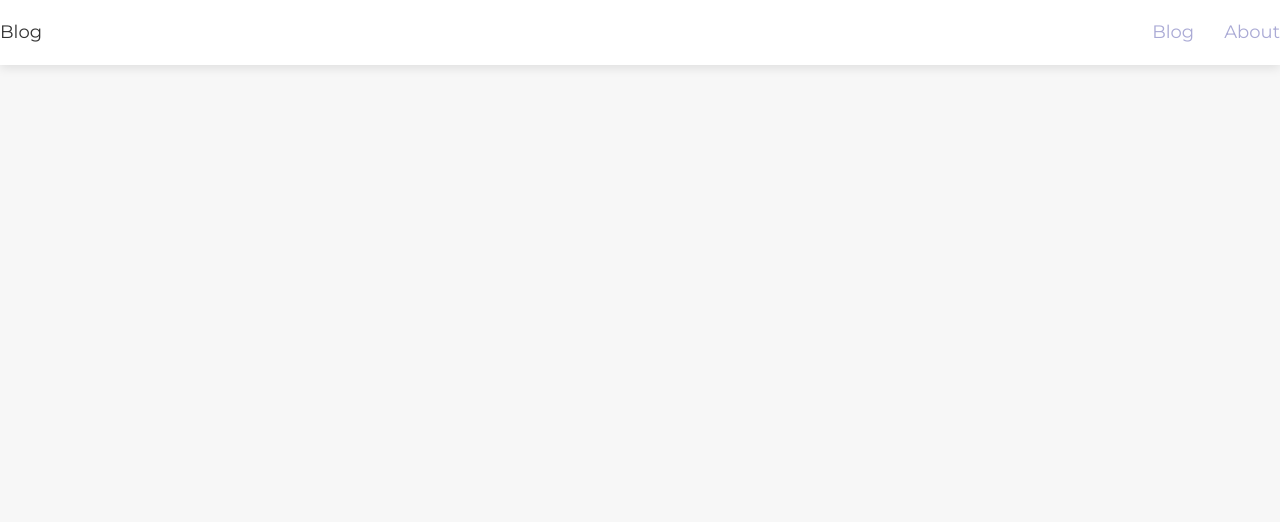
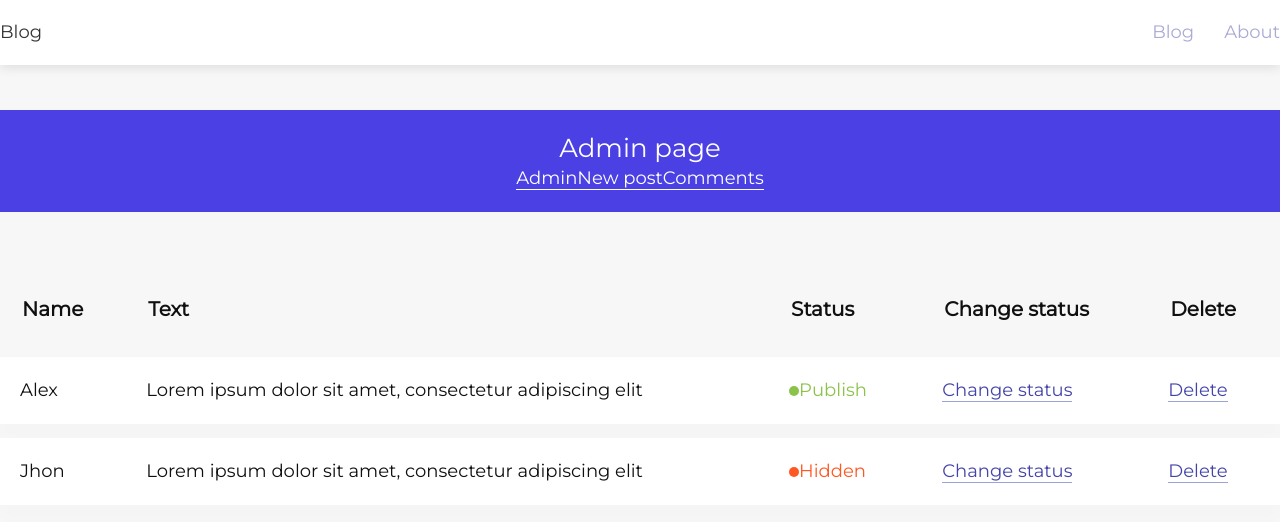
Before and after one commit to RedBigNow/Blog-nuxt, a Nuxt app: page /admin/comments in a window 1280 px wide. Before the commit this address had no page. Shown: the top 522 px of the page. Built offline with nearby package versions, Linux system fonts and the light colour scheme.

Commit message:
added comments list to the admin panel

```diff
--- a/assets/scss/common.scss
+++ b/assets/scss/common.scss
@@ -12,3 +12,5 @@
 @import "common/navbar";
 // Таблица
 // @import "common/table";
+// Статус
+@import "common/status";
--- /dev/null
+++ b/components/Admin/CommentTable.vue
@@ -0,0 +1,58 @@
+<template>
+    <section>
+        <div class="container">
+            <table>
+                <!-- thead -->
+                <thead>
+                    <tr><th v-for="(th, index) in thead" :key="index">{{ th }}</th></tr>
+                </thead>
+                <!-- tbody -->
+                <slot name="tbody"> </slot>
+            </table>
+        </div>
+    </section>
+</template>
+
+<script>
+export default {
+    props: {
+        thead: {
+            type: Array,
+            required: true
+        }
+    }
+}
+</script>
+
+<style lang="scss" scoped>
+// Default table
+table {
+    width: 100%;
+    line-height: 1.5em;
+    // mb
+    border-collapse: separate;
+    border-spacing: 0 14px;
+
+    thead th {
+        padding: 20px 22px;
+        white-space: nowrap;
+        font-size: 20px;
+    }
+
+    td {
+        padding: 20px;
+    }
+
+    tbody tr {
+        background-color: #ffffff;
+        transition: all .25s cubic-bezier(.02,.01,.47,1);
+        box-shadow: 0 16px 16px rgba(0,0,0,.01);
+
+        &:hover {
+            box-shadow: 0 16px 16px rgba(0,0,0,.02);
+            transform: translate(0,-3px);
+            transition-delay: 0s !important;
+        }
+    }
+}
+</style>
--- a/components/Admin/NewsPostForm.vue
+++ b/components/Admin/NewsPostForm.vue
@@ -18,9 +18,15 @@
 
 <script>
 export default {
+    props: {
+        postEdit: {
+            type: Object,
+            required: false
+        }
+    },
     data () {
         return {
-            post: {
+            post: this.postEdit ? { ...this.postEdit } : {
                 title: '',
                 descr: '',
                 img: '',
--- a/components/Blog/PostList.vue
+++ b/components/Blog/PostList.vue
@@ -4,6 +4,7 @@
             <div class="post-list">
                 <postPreview
                     v-for="post in posts" :key="post.id"
+                    :admin="admin"
                     :post="post"
                 />
             </div>
@@ -20,6 +21,10 @@ export default {
         posts: {
             type: Array,
             required: true
+        },
+        admin: {
+            type: Boolean,
+            default: false
         }
     }
 }
--- a/components/Blog/PostPreview.vue
+++ b/components/Blog/PostPreview.vue
@@ -1,5 +1,5 @@
 <template>
-    <nuxt-link :to="/blog/+post.id" class="post-preview">
+    <nuxt-link :to="getLink" class="post-preview">
         <img :src="post.img" :alt="post.title">
         <div class="post-content">
             <h3 class="title">{{ post.title }}</h3>
@@ -14,6 +14,15 @@ export default {
         post: {
             type: Object,
             required: true
+        },
+        admin: {
+            type: Boolean,
+            default: false
+        }
+    },
+    computed: {
+        getLink () {
+            return this.admin ? `/admin/${this.post.id}` : `/blog/${this.post.id}`
         }
     }
 }
--- a/layouts/admin.vue
+++ b/layouts/admin.vue
@@ -5,6 +5,7 @@
             <Intro title="Admin page">
                 <nuxt-link to="/admin" class="link linkWhite">Admin</nuxt-link>
                 <nuxt-link to="/admin/new-post" class="link linkWhite">New post</nuxt-link>
+                <nuxt-link to="/admin/comments" class="link linkWhite">Comments</nuxt-link>
             </Intro>
             <nuxt />
         </div>
--- /dev/null
+++ b/pages/admin/_postId/index.vue
@@ -0,0 +1,37 @@
+<template>
+    <newsPostForm
+        :postEdit="post"
+        @submit="onSubmit" />
+</template>
+
+<script>
+import newsPostForm from '@/components/Admin/NewsPostForm.vue'
+
+export default {
+    layout: 'admin',
+    components: {
+        newsPostForm
+    },
+    data () {
+        return {
+            post: {
+                id: 1,
+                title: '1 post',
+                descr: 'Lorem ipsum dolor sit amet, consectetur adipiscing elit',
+                content: 'Lorem ipsum dolor sit amet, consectetur adipiscing elit Lorem ipsum dolor sit amet, consectetur adipiscing elit Lorem ipsum dolor sit amet, consectetur adipiscing elit Lorem ipsum dolor sit amet, consectetur adipiscing elit',
+                img: 'https://lawnuk.com/wp-content/uploads/2016/08/sprogs-dogs.jpg'
+            },
+            comments: [
+                { name: 'Alex', text: 'Lorem ipsum dolor sit amet, consectetur adipiscing elit'},
+                { name: 'Jhon', text: 'Lorem ipsum dolor sit amet, consectetur adipiscing elit'}
+            ]
+        }
+    },
+    methods: {
+        onSubmit (post) {
+            console.log('Post editing!')
+            console.log(post)
+        }
+    }
+}
+</script>
--- /dev/null
+++ b/pages/admin/comments/index.vue
@@ -0,0 +1,43 @@
+<template>
+    <commentTable :thead="['Name', 'Text', 'Status', 'Change status', 'Delete']">
+        <tbody slot="tbody">
+            <tr v-for="comment in comments" :key="comment.id">
+                <td><span>{{ comment.name }}</span></td>
+                <td><span>{{ comment.text }}</span></td>
+                <td>
+                    <span v-if="comment.status" class="status true">Publish</span>
+                    <span v-else class="status false">Hidden</span>
+                </td>
+                <td><span @click="changeComment(comment.id)" class="link">Change status</span></td>
+                <td><span @click="deleteComment(comment.id)" class="link">Delete</span></td>
+            </tr>
+        </tbody>
+    </commentTable>
+</template>
+
+<script>
+import commentTable from '@/components/Admin/CommentTable.vue'
+
+export default {
+    layout: 'admin',
+    components: {
+        commentTable
+    },
+    data () {
+        return {
+            comments: [
+                { id: 1, name: 'Alex', text: 'Lorem ipsum dolor sit amet, consectetur adipiscing elit', status: true},
+                { id: 2, name: 'Jhon', text: 'Lorem ipsum dolor sit amet, consectetur adipiscing elit', status: false}
+            ]
+        }
+    },
+    methods: {
+        changeComment (id) {
+            console.log(`Change comment id - ${id}`)
+        },
+        deleteComment (id) {
+            console.log(`Delete comment id - ${id}`)
+        }
+    }
+}
+</script>
--- a/pages/admin/index.vue
+++ b/pages/admin/index.vue
@@ -1,5 +1,5 @@
 <template>
-    <PostList :posts="posts"/>
+    <PostList :admin=true :posts="posts"/>
 </template>
 
 <script>
```
